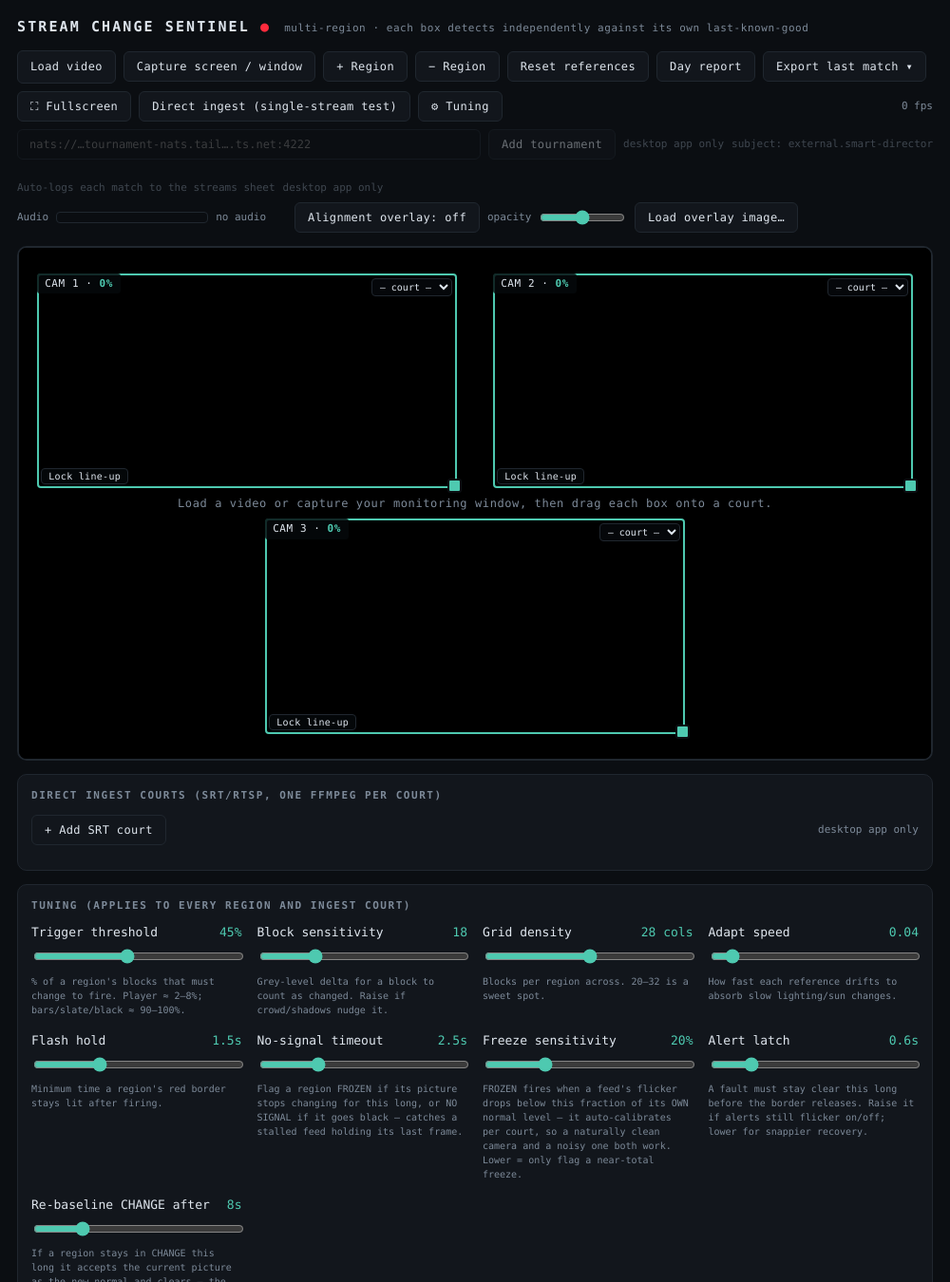
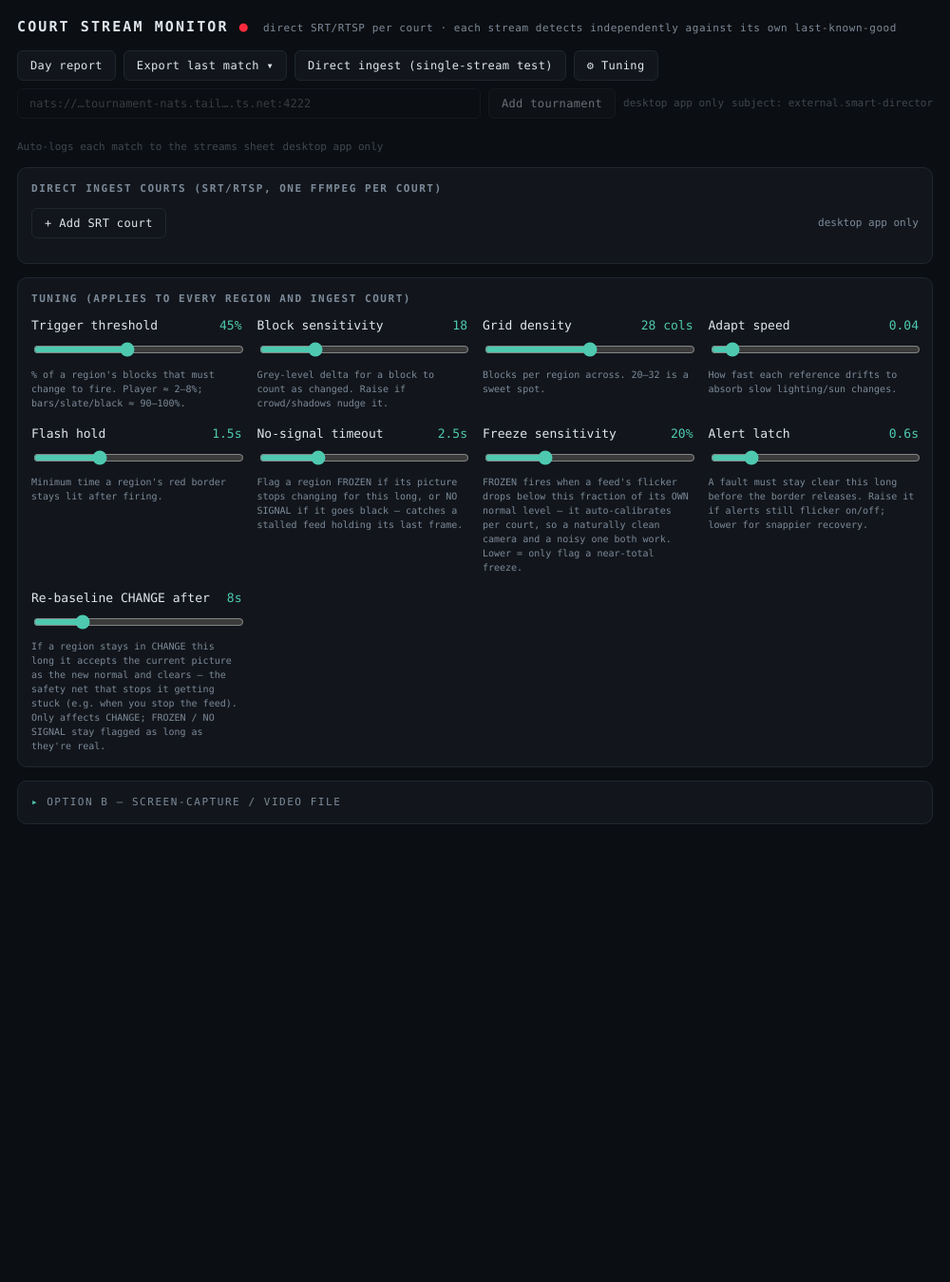
Before and after one commit to Hugopj107/streamingmonitoring, an Electron app: page index.html in a window 1000 px wide. Shown: the top 1350 px of the page at 95% size. After the commit the page ends 886 px from the top, so only its background shows below. Drawn offline with Linux system fonts and the light colour scheme.

Commit message:
Swap section order: SRT courts primary at top, screen-capture collapsed as Option B
Direct ingest courts (SRT/RTSP) is now the first content section, always visible. The old screen-capture workflow (Load video, Capture screen/window, region controls, alignment overlay, the audio VU meter, the capture stage itself) moved into a collapsed-by-default <details> at the bottom, labelled 'Option B'.

Pure layout change - no script text was touched (same 62478-char script block before and after, verified). Every moved element kept its id, so all existing event wiring, the shared analyse()/evaluateRegion() detection, NATS court assignment, and Sheets/report logging work identically; a closed <details> only hides its content visually (display:none on the collapsed subtree), it does not remove elements from the DOM, so document.getElementById() and the render loop still find everything. NATS bar, Sheets bar, Day report, Export last match, and the Tuning quick-jump stay in the shared top section since both modes depend on them.

One caveat worth flagging: if screen-capture is left collapsed while still relying on it, its visual red-border alerting obviously can't be seen while hidden, and very long-running fully-hidden <video> playback is a case Chromium *can* deprioritize in some versions (the disable-background-timer-throttling flags in main.js cover window backgrounding/occlusion, not necessarily an in-page display:none subtree) - keep it expanded while actively using Option B.

Renamed the app from Stream Change Sentinel to Court Stream Monitor (title bar + heading).

Co-Authored-By: Claude Fable 5.1 <noreply@anthropic.com>

```diff
--- a/index.html
+++ b/index.html
@@ -1,7 +1,7 @@
 <!doctype html>
 <meta charset="utf-8">
 <meta name="viewport" content="width=device-width, initial-scale=1">
-<title>Stream Change Sentinel — multi-region</title>
+<title>Court Stream Monitor</title>
 <style>
   :root{
     --bg:#0b0e12; --panel:#12161c; --line:#20272f; --ink:#dfe6ee; --dim:#7d8a99;
@@ -80,6 +80,14 @@
 
   .card{background:var(--panel);border:1px solid var(--line);border-radius:10px;padding:14px;margin-top:14px}
   .card h2{font-size:11px;letter-spacing:.14em;text-transform:uppercase;color:var(--dim);margin:0 0 12px}
+  details.card{padding:0}
+  details.card>summary{list-style:none;cursor:pointer;padding:14px;font-size:11px;letter-spacing:.14em;
+    text-transform:uppercase;color:var(--dim);display:flex;align-items:center;gap:8px}
+  details.card>summary::-webkit-details-marker{display:none}
+  details.card>summary::before{content:'▸';color:var(--accent);transition:transform .15s;display:inline-block}
+  details.card[open]>summary::before{transform:rotate(90deg)}
+  details.card>summary:hover{color:var(--ink)}
+  details.card>.dcontent{padding:0 14px 14px}
   .grid{display:grid;grid-template-columns:repeat(auto-fit,minmax(200px,1fr));gap:16px}
 
   /* ---- direct-ingest courts (SRT/RTSP, one ffmpeg per court) ---- */
@@ -115,23 +123,15 @@
 
 <div class="wrap">
   <header>
-    <h1>Stream Change Sentinel <span class="dot">●</span></h1>
-    <span class="sub">multi-region · each box detects independently against its own last-known-good</span>
+    <h1>Court Stream Monitor <span class="dot">●</span></h1>
+    <span class="sub">direct SRT/RTSP per court · each stream detects independently against its own last-known-good</span>
   </header>
 
   <div class="bar">
-    <label class="file">Load video<input id="file" type="file" accept="video/*"></label>
-    <button id="screen">Capture screen / window</button>
-    <button id="add">+ Region</button>
-    <button id="del">− Region</button>
-    <button id="reset">Reset references</button>
     <button id="report">Day report</button>
     <button id="export-finals">Export last match ▾</button>
-    <button id="fullscreen">⛶ Fullscreen</button>
     <button id="ingest-beta" title="Try direct SRT/RTSP ingest (no screen-share)">Direct ingest (single-stream test)</button>
     <button id="jump-tuning" title="Jump to the detection tuning sliders (threshold, sensitivity, freeze timeout…)">⚙ Tuning</button>
-    <span class="chip" id="cap-status"></span>
-    <span class="chip"><span id="fps">0</span> fps</span>
   </div>
 
   <div class="bar" id="natsbar">
@@ -146,23 +146,6 @@
   <div class="bar" id="sheetbar">
     <span class="chip" style="margin-left:0;color:var(--dim)">Auto-logs each match to the streams sheet</span>
     <span class="chip" id="sheet-status">sheet off</span>
-  </div>
-
-  <div class="bar" id="avbar">
-    <span class="chip" style="margin-left:0;color:var(--dim)">Audio</span>
-    <div id="vu"><div id="vu-fill"></div></div>
-    <span class="chip" id="audio-status">no audio</span>
-    <span style="width:14px"></span>
-    <button id="ovl-toggle">Alignment overlay: off</button>
-    <label class="chip" style="color:var(--dim)">opacity <input id="ovl-op" type="range" min="10" max="100" value="55" style="vertical-align:middle;width:90px;accent-color:var(--accent)"></label>
-    <button id="ovl-img">Load overlay image…</button>
-    <button id="ovl-clear" style="display:none">Clear image</button>
-  </div>
-
-  <div class="stage" id="stage">
-    <video id="vid" muted playsinline></video>
-    <img id="stage-overlay" alt="">
-    <div class="placeholder" id="ph">Load a video or capture your monitoring window, then drag each box onto a court.</div>
   </div>
 
   <div class="card">
@@ -224,6 +207,39 @@
       </div>
     </div>
   </div>
+
+  <details class="card">
+    <summary>Option B — screen-capture / video file</summary>
+    <div class="dcontent">
+      <div class="bar" style="margin-top:2px">
+        <label class="file">Load video<input id="file" type="file" accept="video/*"></label>
+        <button id="screen">Capture screen / window</button>
+        <button id="add">+ Region</button>
+        <button id="del">− Region</button>
+        <button id="reset">Reset references</button>
+        <button id="fullscreen">⛶ Fullscreen</button>
+        <span class="chip" id="cap-status"></span>
+        <span class="chip"><span id="fps">0</span> fps</span>
+      </div>
+
+      <div class="bar" id="avbar">
+        <span class="chip" style="margin-left:0;color:var(--dim)">Audio</span>
+        <div id="vu"><div id="vu-fill"></div></div>
+        <span class="chip" id="audio-status">no audio</span>
+        <span style="width:14px"></span>
+        <button id="ovl-toggle">Alignment overlay: off</button>
+        <label class="chip" style="color:var(--dim)">opacity <input id="ovl-op" type="range" min="10" max="100" value="55" style="vertical-align:middle;width:90px;accent-color:var(--accent)"></label>
+        <button id="ovl-img">Load overlay image…</button>
+        <button id="ovl-clear" style="display:none">Clear image</button>
+      </div>
+
+      <div class="stage" id="stage">
+        <video id="vid" muted playsinline></video>
+        <img id="stage-overlay" alt="">
+        <div class="placeholder" id="ph">Load a video or capture your monitoring window, then drag each box onto a court.</div>
+      </div>
+    </div>
+  </details>
 </div>
 
 <script src="qc.js"></script>
```
